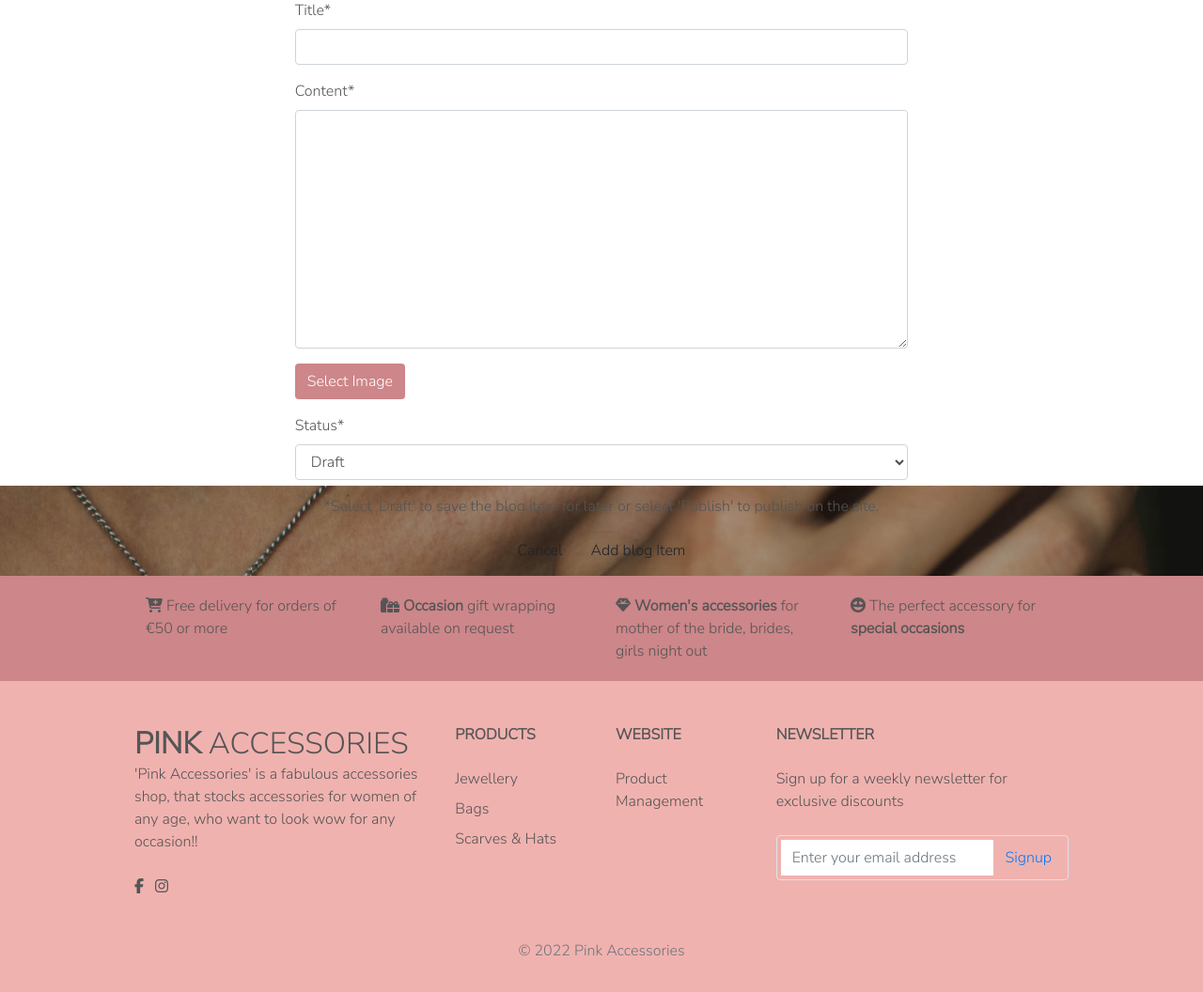
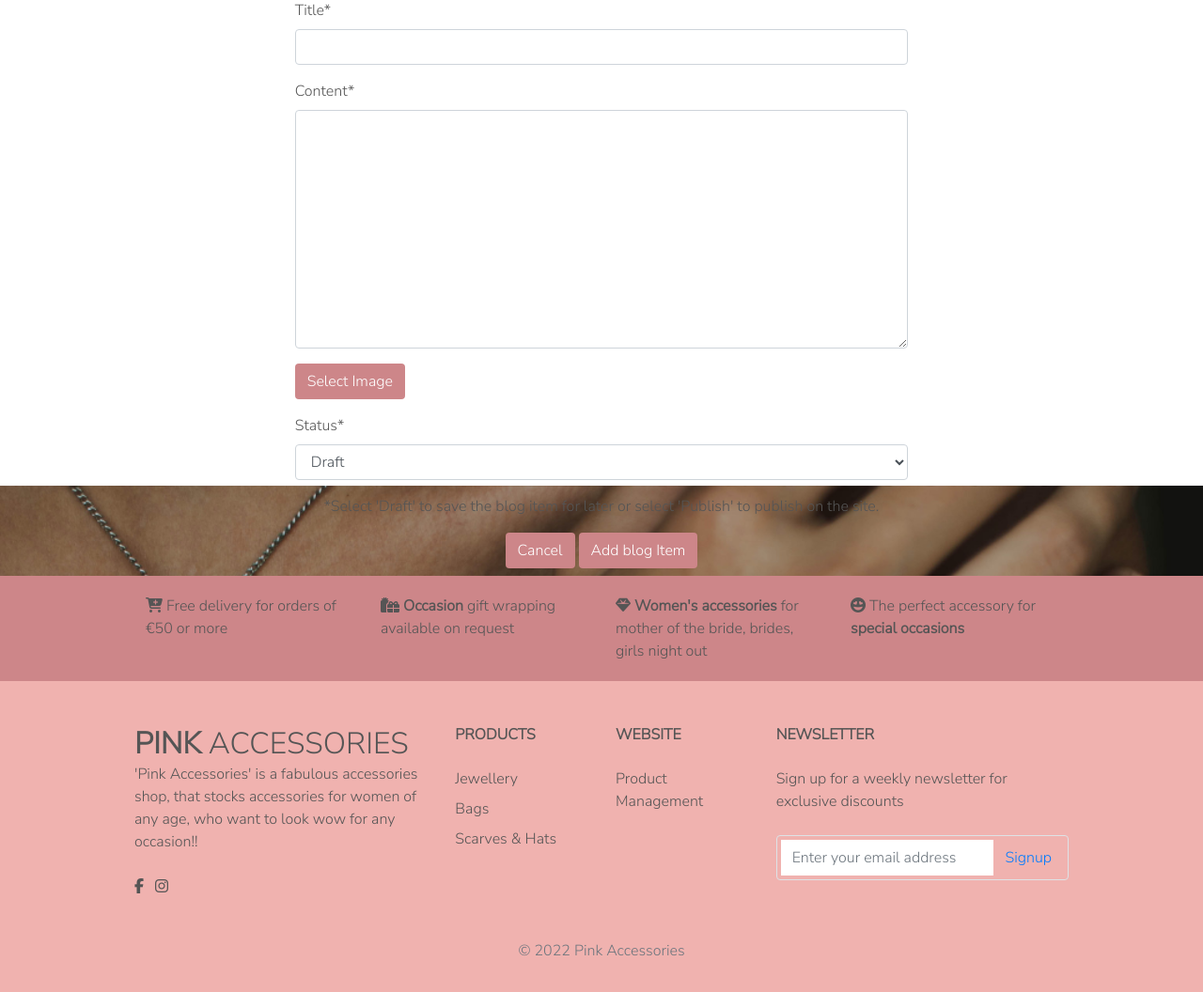
Before and after one commit to Aoibhinn/CI-MS5-PinkAccessories, a Django app: page /blog/add_blog_item/ in a window 1280 px wide. Shown: the part 283-1339 px from the top of the page at 94% size. Run offline with Django 3.2, Linux system fonts and the light colour scheme; the visitor is signed in with stand-in values (Sample User, id 1); some libraries are stand-ins or nearby versions.

Commit message:
Add style to blog buttons

```diff
--- a/blog/templates/blog/add_blog_item.html
+++ b/blog/templates/blog/add_blog_item.html
@@ -35,8 +35,8 @@
                                 <div class="text-center mt-2">
                                     <p class="mt-0">*Select 'Draft' to save the blog item for later or select 'Publish' to publish on the
                                         site.</p>
-                                    <a class="btn black-btn" href="{#}">Cancel</a>
-                                    <button class="btn green-btn" type="submit">Add blog Item</button>
+                                    <a class="btn pink-btn" href="{#}">Cancel</a>
+                                    <button class="btn pink-btn" type="submit">Add blog Item</button>
                                 </div>
                             </form>
                         </div>
--- a/blog/templates/blog/manage_blog_items.html
+++ b/blog/templates/blog/manage_blog_items.html
@@ -18,7 +18,7 @@
                 <div class="bg-overlay"></div>
                 <div class="row">
                     <div class="col mt-3">
-                        <h1 class="header-font mb-2 pt-1 text-center text-black">Blog Items ({{ blog_items|length }}) <a class="btn green-btn" href="{% url 'add_blog_item' %}">Add</a></h1>
+                        <h1 class="header-font mb-2 pt-1 text-center text-black">Blog Items ({{ blog_items|length }}) <a class="btn pink-btn" href="{% url 'add_blog_item' %}">Add</a></h1>
                     </div>
                 </div>
                 <hr>
```
